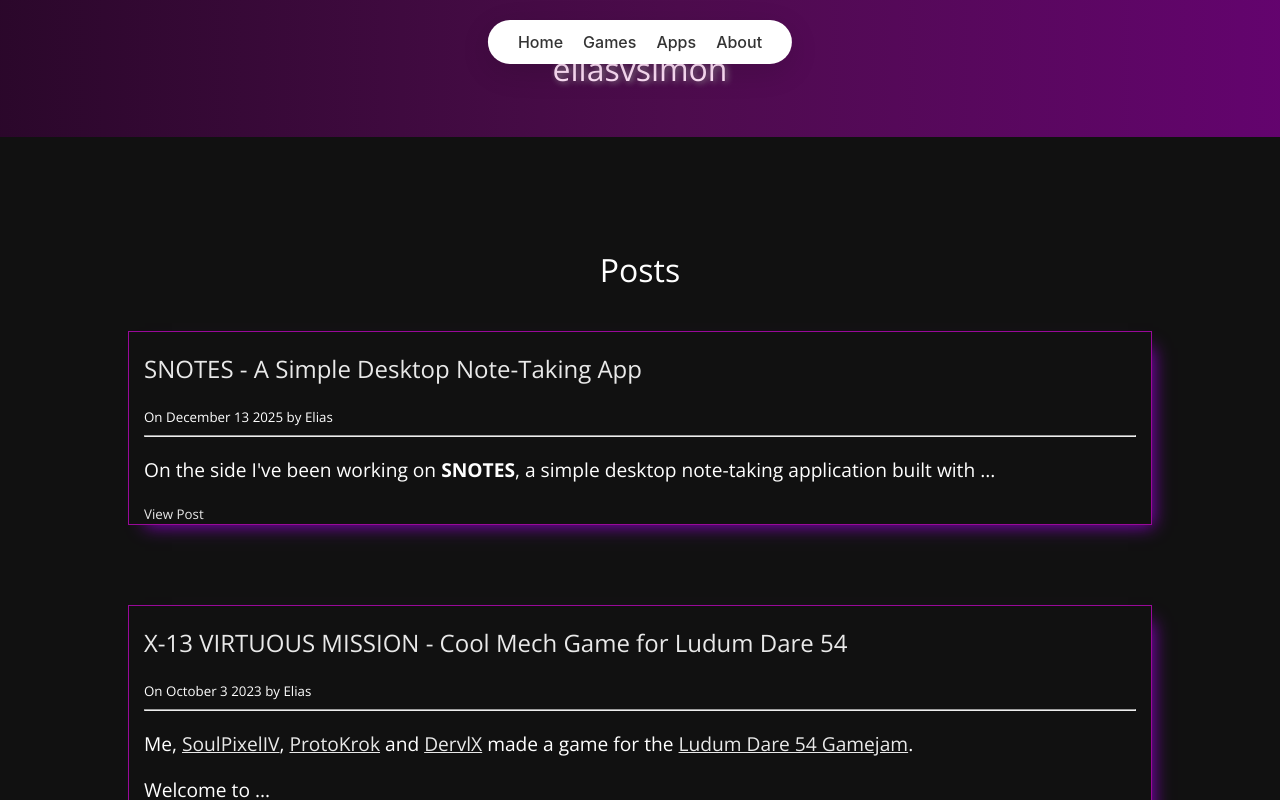
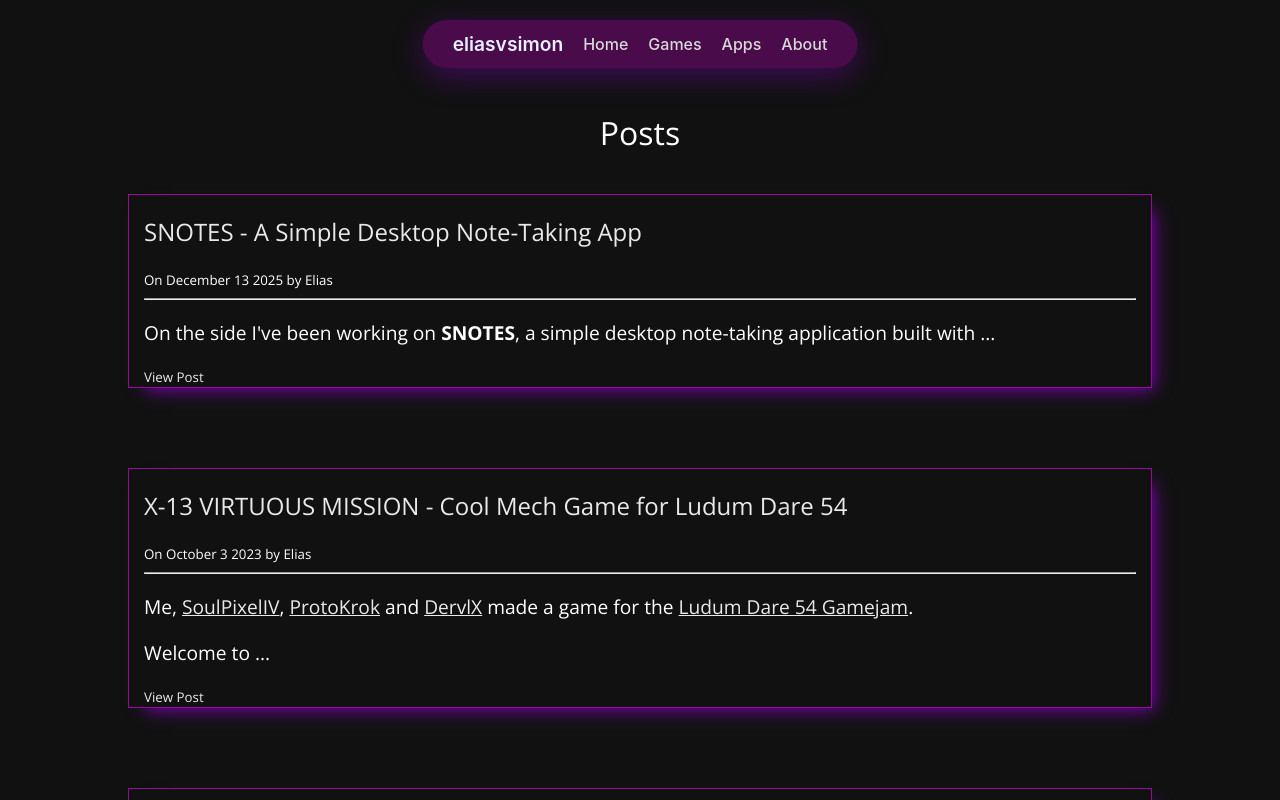
Before and after one commit to EliasVincent/eliasvsimon-react-blog, a React (Create React App) app: page / in a window 1280 px wide. Shown: the top 800 px of the page. Built offline with nearby package versions, Linux system fonts and the light colour scheme.

Commit message:
Remove Header, make Navbar collapsable

```diff
--- a/src/components/Layout.js
+++ b/src/components/Layout.js
@@ -1,6 +1,5 @@
 import React from 'react'
 
-import Header from "./Header"
 import Footer from "./Footer"
 import Navbar from "./Navbar"
 
@@ -8,8 +7,7 @@ import "./components.css"
 
 const Layout = ({children}) => {
     return (
-        <div className="layout">
-            <Header />
+<div className="layout">
             <Navbar />
             <div>{children}</div>
             <Footer />
--- a/src/components/Navbar.js
+++ b/src/components/Navbar.js
@@ -1,44 +1,136 @@
-import React from 'react'
+import React, { useState, useEffect } from 'react'
 import { Link } from "react-router-dom"
 
+const Navbar = () => {
+    const [isScrolled, setIsScrolled] = useState(false)
+    const [isMenuOpen, setIsMenuOpen] = useState(false)
+    const [isMobile, setIsMobile] = useState(false)
 
-const Navbar = () => {
+    useEffect(() => {
+        const handleScroll = () => {
+            setIsScrolled(window.scrollY > 100)
+        }
+
+        const handleResize = () => {
+            setIsMobile(window.innerWidth <= 768)
+        }
+
+        // Initial checks
+        handleScroll()
+        handleResize()
+
+        window.addEventListener('scroll', handleScroll)
+        window.addEventListener('resize', handleResize)
+
+        return () => {
+            window.removeEventListener('scroll', handleScroll)
+            window.removeEventListener('resize', handleResize)
+        }
+    }, [])
 
     const panelStyle = {
         display: 'flex',
+        alignItems: 'center',
         gap: '20px',
         padding: '12px 30px',
-        backgroundColor: '#ffffff',
+        backgroundColor: 'rgba(77, 12, 77, 0.95)',
         borderRadius: '50px',
-        boxShadow: '0 8px 30px rgba(0, 0, 0, 0.12)',
+        boxShadow: '0 8px 30px rgba(136, 0, 194, 0.4)',
         position: 'fixed',
         top: '20px',
         left: '50%',
         transform: 'translateX(-50%)',
         zIndex: 1000,
         listStyle: 'none',
-        margin: 0
+        margin: 0,
+        transition: 'all 0.3s ease',
+        flexWrap: 'wrap',
+        maxWidth: '90vw'
+    };
+
+    const collapsedStyle = {
+        ...panelStyle,
+        left: '20px',
+        right: 'auto',
+        transform: 'none',
+        padding: '10px 20px',
+        cursor: 'pointer'
+    };
+
+    const expandedMenuStyle = {
+        display: 'flex',
+        flexDirection: 'column',
+        position: 'fixed',
+        top: '70px',
+        left: '20px',
+        right: 'auto',
+        backgroundColor: 'rgba(77, 12, 77, 0.98)',
+        borderRadius: '20px',
+        padding: '15px 25px',
+        gap: '15px',
+        boxShadow: '0 8px 30px rgba(136, 0, 194, 0.5)',
+        zIndex: 1001,
+        minWidth: '120px'
+    };
+
+    const titleStyle = {
+        textDecoration: 'none',
+        color: '#e9efff',
+        fontWeight: 600,
+        fontSize: 'clamp(0.9rem, 3vw, 1.2rem)',
+        transition: 'color 0.2s ease',
+        whiteSpace: 'nowrap'
     };
 
     const linkStyle = {
         textDecoration: 'none',
-        color: '#333',
+        color: '#d8d8d8',
         fontWeight: 500,
-        transition: 'color 0.2s ease'
+        transition: 'color 0.2s ease',
+        fontSize: 'clamp(0.85rem, 2.5vw, 1rem)',
+        whiteSpace: 'nowrap'
     };
 
-    return(
+    const menuLinkStyle = {
+        ...linkStyle,
+        fontSize: '1rem',
+        padding: '5px 0'
+    };
+
+    // On mobile OR when scrolled, show collapsed button
+    const showCollapsed = isMobile || isScrolled
+
+    if (!showCollapsed) {
+        return (
             <div style={panelStyle}>
+                <Link style={titleStyle} to="/">eliasvsimon</Link>
                 <Link style={linkStyle} to="/">Home</Link>
                 <Link style={linkStyle} to="/games">Games</Link>
                 <Link style={linkStyle} to="/apps">Apps</Link>
-            {/*<a target="_blank"
-            rel="noopener noreferrer"
-            href="https://catspace.xyz"
-            >Catspace</a>*/}
                 <Link style={linkStyle} to="/about">About</Link>
             </div>
         )
     }
 
+    // Collapsed button on top left
+    return (
+        <>
+            <div
+                style={collapsedStyle}
+                onClick={() => setIsMenuOpen(!isMenuOpen)}
+            >
+                <span style={titleStyle}>eliasvsimon</span>
+            </div>
+            {isMenuOpen && (
+                <div style={expandedMenuStyle}>
+                    <Link style={menuLinkStyle} to="/" onClick={() => setIsMenuOpen(false)}>Home</Link>
+                    <Link style={menuLinkStyle} to="/games" onClick={() => setIsMenuOpen(false)}>Games</Link>
+                    <Link style={menuLinkStyle} to="/apps" onClick={() => setIsMenuOpen(false)}>Apps</Link>
+                    <Link style={menuLinkStyle} to="/about" onClick={() => setIsMenuOpen(false)}>About</Link>
+                </div>
+            )}
+        </>
+    )
+}
+
 export default Navbar
--- a/src/components/components.css
+++ b/src/components/components.css
@@ -89,13 +89,16 @@ hr {
     justify-content: space-around;
     flex-wrap: wrap;
 
-    padding: 10px 5px;
+    padding: 15px 20px;
 
-    border: 1px transparent rgb(197, 143, 197);
+    background-color: rgba(77, 12, 77, 0.9);
+    backdrop-filter: blur(10px);
 
-    -webkit-box-shadow: 0px 12px 17px -8px rgba(136,0,194,1);
-    -moz-box-shadow: 0px 12px 17px -8px rgba(136,0,194,1);
-    box-shadow: 0px 12px 17px -8px rgba(136,0,194,1);
+    border-radius: 16px;
+
+    -webkit-box-shadow: 0px 8px 24px rgba(136, 0, 194, 0.4);
+    -moz-box-shadow: 0px 8px 24px rgba(136, 0, 194, 0.4);
+    box-shadow: 0px 8px 24px rgba(136, 0, 194, 0.4);
 }
 
 .footer {
```
Lines whose indentation alone changed are shown as unchanged.
